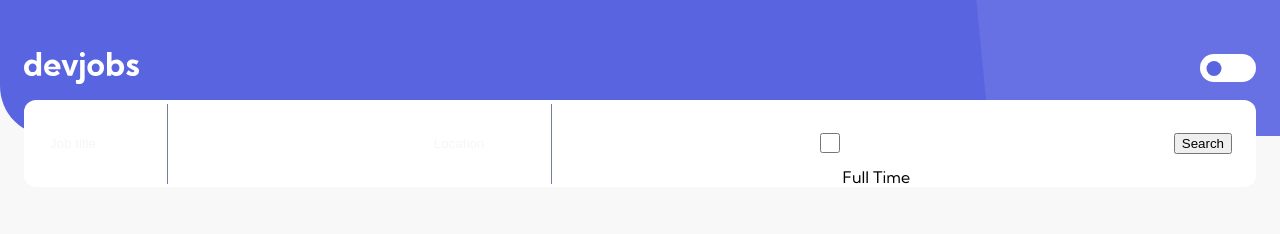
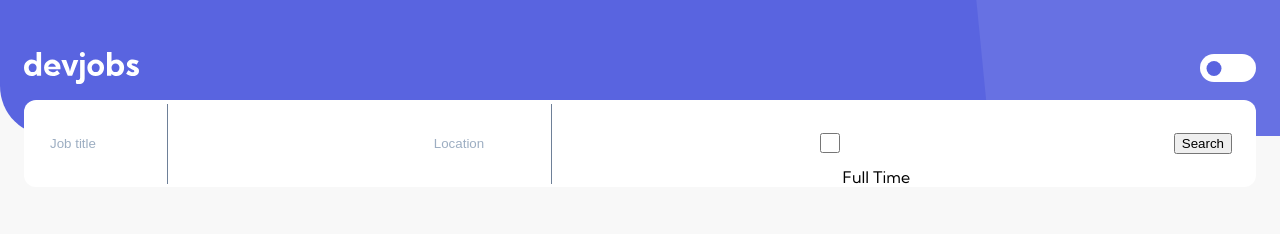
Before and after one commit to agnesnora/devjobs, a React (Vite) app: page / in a window 1280 px wide. Shown: the top 234 px of the page. Built offline with nearby package versions, Linux system fonts and the light colour scheme.

Commit message:
fixing layout mistakes

```diff
--- a/src/App.css
+++ b/src/App.css
@@ -10,6 +10,11 @@ body {
   font-family: "Kumbh Sans", sans-serif;
 }
 
+.dark,
+.light {
+  height: 100%;
+}
+
 .dark {
   background-color: #121721;
 }
--- a/src/App.scss
+++ b/src/App.scss
@@ -13,6 +13,10 @@ body {
   // text-align: center;
   font-family: $font;
 }
+.dark,
+.light {
+  height: 100%;
+}
 .dark {
   background-color: $midnight;
 }
--- a/src/App.tsx
+++ b/src/App.tsx
@@ -39,6 +39,7 @@ const App: FC = () => {
   }, []);
   return (
     <>
+      <div className={theme === "light" ? "light" : "dark"}>
         <BrowserRouter>
           <ThemeContext.Provider
             value={{
@@ -50,7 +51,6 @@ const App: FC = () => {
               isPopUpOn,
             }}
           >
-          <div className={theme === "light" ? "light" : "dark"}>
             <Routes>
               <Route element={<MainLayout />}>
                 <Route
@@ -75,9 +75,9 @@ const App: FC = () => {
                 />
               </Route>
             </Routes>
-          </div>
           </ThemeContext.Provider>
         </BrowserRouter>
+      </div>
     </>
   );
 };
--- a/src/components/Button/Button.tsx
+++ b/src/components/Button/Button.tsx
@@ -4,10 +4,21 @@ interface ButtonProps {
   children: ReactNode;
   path: string;
   className: string;
+  setMessage?: React.Dispatch<React.SetStateAction<boolean>>;
 }
-export const Button: FC<ButtonProps> = ({ children, path, className }) => {
+export const Button: FC<ButtonProps> = ({
+  children,
+  path,
+  className,
+  setMessage,
+}) => {
   return (
-    <NavLink className={className} to={path}>
+    <NavLink
+      className={className}
+      to={path}
+      target="_blank"
+      onClick={setMessage}
+    >
       {children}
     </NavLink>
   );
--- a/src/components/Search/Search.style.css
+++ b/src/components/Search/Search.style.css
@@ -12,7 +12,7 @@
   border: none;
   width: 120px;
   height: 80px;
-  color: #f4f6f8;
+  color: #9daec2;
   background-color: transparent;
 }
 .form--container .icon--flex {
@@ -90,11 +90,11 @@
 }
 
 ::-moz-placeholder {
-  color: #f4f6f8;
+  color: #9daec2;
 }
 
 ::placeholder {
-  color: #f4f6f8;
+  color: #9daec2;
 }
 
 .container {
--- a/src/components/Search/Search.style.scss
+++ b/src/components/Search/Search.style.scss
@@ -14,7 +14,7 @@
     border: none;
     width: 120px;
     height: 80px;
-    color: $lightGrey;
+    color: $grey;
     background-color: transparent;
     // border-right: 1px $darkGrey solid;
   }
@@ -94,7 +94,7 @@
 }
 
 ::placeholder {
-  color: $lightGrey;
+  color: $grey;
 }
 
 .container {
```
Also changed, not shown: 2 other files (tests, documents, lock files or other folders). Lines whose indentation alone changed are shown as unchanged.
